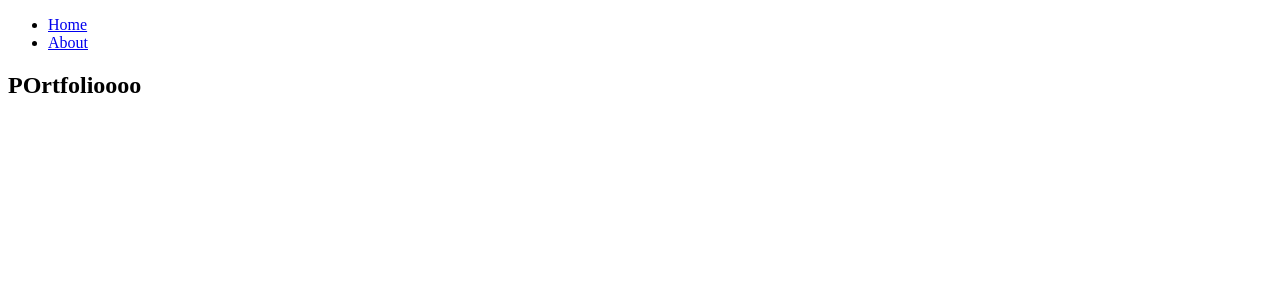
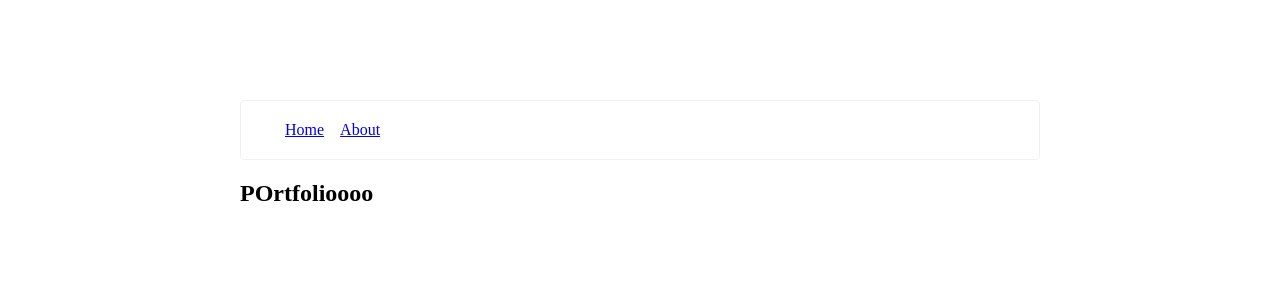
Before and after one commit to albertogomrod/portfolio, a Next.js app: page / in a window 1280 px wide. Shown: the top 300 px of the page. Built offline with nearby package versions, Linux system fonts and the light colour scheme.

Commit message:
Algo de estilos

```diff
--- a/src/app/components/Navigation.jsx
+++ b/src/app/components/Navigation.jsx
@@ -1,4 +1,5 @@
 import Link from "next/link";
+import styles from "./Navigation.module.css";
 
 const links = [
   {
@@ -13,9 +14,9 @@ const links = [
 
 export function Navigation() {
   return (
-    <header>
+    <header className={styles.header}>
       <nav>
-        <ul>
+        <ul className={styles.navigation}>
           {links.map(({ label, route }) => (
             <li key={route}>
               <Link href={route}>{label}</Link>
@@ -24,5 +25,5 @@ export function Navigation() {
         </ul>
       </nav>
     </header>
-  )
+  );
 }
--- /dev/null
+++ b/src/app/components/Navigation.module.css
@@ -0,0 +1,16 @@
+.header {
+  border: 1px solid #f0f0f0;
+  border-radius: 4px;
+  padding: 4px;
+}
+
+.navigation {
+  display: flex;
+  list-style: none;
+  gap:16px;
+}
+
+.navigation a:hover{
+    color: #f0f0f0 ;
+    text-decoration: underline;
+}
--- a/src/app/globals.css
+++ b/src/app/globals.css
@@ -1,107 +1,5 @@
-/* :root {
-  --max-width: 1100px;
-  --border-radius: 12px;
-  --font-mono: ui-monospace, Menlo, Monaco, 'Cascadia Mono', 'Segoe UI Mono',
-    'Roboto Mono', 'Oxygen Mono', 'Ubuntu Monospace', 'Source Code Pro',
-    'Fira Mono', 'Droid Sans Mono', 'Courier New', monospace;
-
-  --foreground-rgb: 0, 0, 0;
-  --background-start-rgb: 214, 219, 220;
-  --background-end-rgb: 255, 255, 255;
-
-  --primary-glow: conic-gradient(
-    from 180deg at 50% 50%,
-    #16abff33 0deg,
-    #0885ff33 55deg,
-    #54d6ff33 120deg,
-    #0071ff33 160deg,
-    transparent 360deg
-  );
-  --secondary-glow: radial-gradient(
-    rgba(255, 255, 255, 1),
-    rgba(255, 255, 255, 0)
-  );
-
-  --tile-start-rgb: 239, 245, 249;
-  --tile-end-rgb: 228, 232, 233;
-  --tile-border: conic-gradient(
-    #00000080,
-    #00000040,
-    #00000030,
-    #00000020,
-    #00000010,
-    #00000010,
-    #00000080
-  );
-
-  --callout-rgb: 238, 240, 241;
-  --callout-border-rgb: 172, 175, 176;
-  --card-rgb: 180, 185, 188;
-  --card-border-rgb: 131, 134, 135;
+body{
+  padding: 100px;
+  max-width: 800px;
+  margin: 0 auto;
 }
-
-@media (prefers-color-scheme: dark) {
-  :root {
-    --foreground-rgb: 255, 255, 255;
-    --background-start-rgb: 0, 0, 0;
-    --background-end-rgb: 0, 0, 0;
-
-    --primary-glow: radial-gradient(rgba(1, 65, 255, 0.4), rgba(1, 65, 255, 0));
-    --secondary-glow: linear-gradient(
-      to bottom right,
-      rgba(1, 65, 255, 0),
-      rgba(1, 65, 255, 0),
-      rgba(1, 65, 255, 0.3)
-    );
-
-    --tile-start-rgb: 2, 13, 46;
-    --tile-end-rgb: 2, 5, 19;
-    --tile-border: conic-gradient(
-      #ffffff80,
-      #ffffff40,
-      #ffffff30,
-      #ffffff20,
-      #ffffff10,
-      #ffffff10,
-      #ffffff80
-    );
-
-    --callout-rgb: 20, 20, 20;
-    --callout-border-rgb: 108, 108, 108;
-    --card-rgb: 100, 100, 100;
-    --card-border-rgb: 200, 200, 200;
-  }
-}
-
-* {
-  box-sizing: border-box;
-  padding: 0;
-  margin: 0;
-}
-
-html,
-body {
-  max-width: 100vw;
-  overflow-x: hidden;
-}
-
-body {
-  color: rgb(var(--foreground-rgb));
-  background: linear-gradient(
-      to bottom,
-      transparent,
-      rgb(var(--background-end-rgb))
-    )
-    rgb(var(--background-start-rgb));
-}
-
-a {
-  color: inherit;
-  text-decoration: none;
-}
-
-@media (prefers-color-scheme: dark) {
-  html {
-    color-scheme: dark;
-  }
-} */
```
